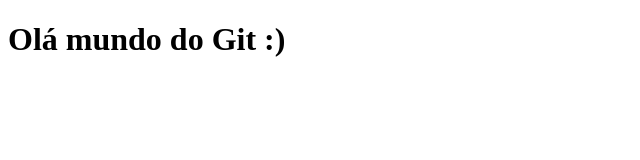
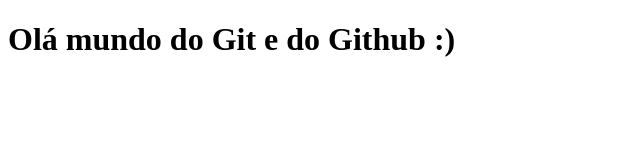
Before and after one commit to CrislaineAzevedo/aula-de-git, a plain HTML site: page index.html in a window 1280 px wide. Shown: the whole page, without its empty margins (0-640 px from the left). Drawn offline with Linux system fonts and the light colour scheme.

Commit message:
Adicionei a palavra Github!

```diff
--- a/index.html
+++ b/index.html
@@ -6,6 +6,6 @@
     <title>Aprendendo Git</title>
 </head>
 <body>
-    <h1>Olá mundo do Git :)</h1>
+    <h1>Olá mundo do Git e do Github :)</h1>
 </body>
 </html>
```
